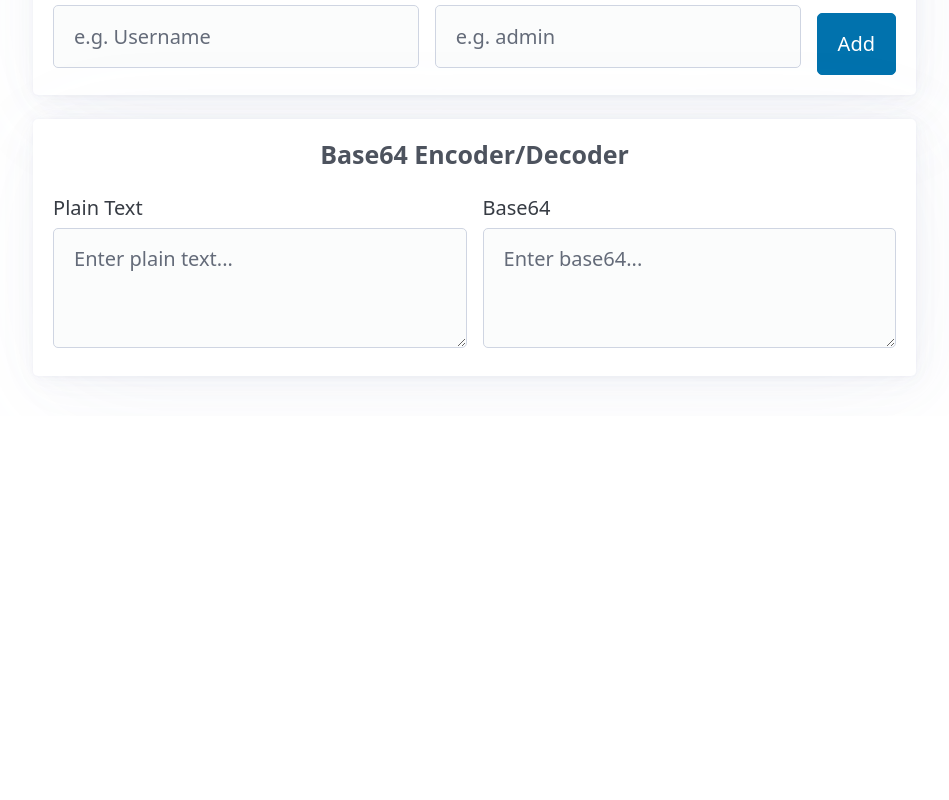
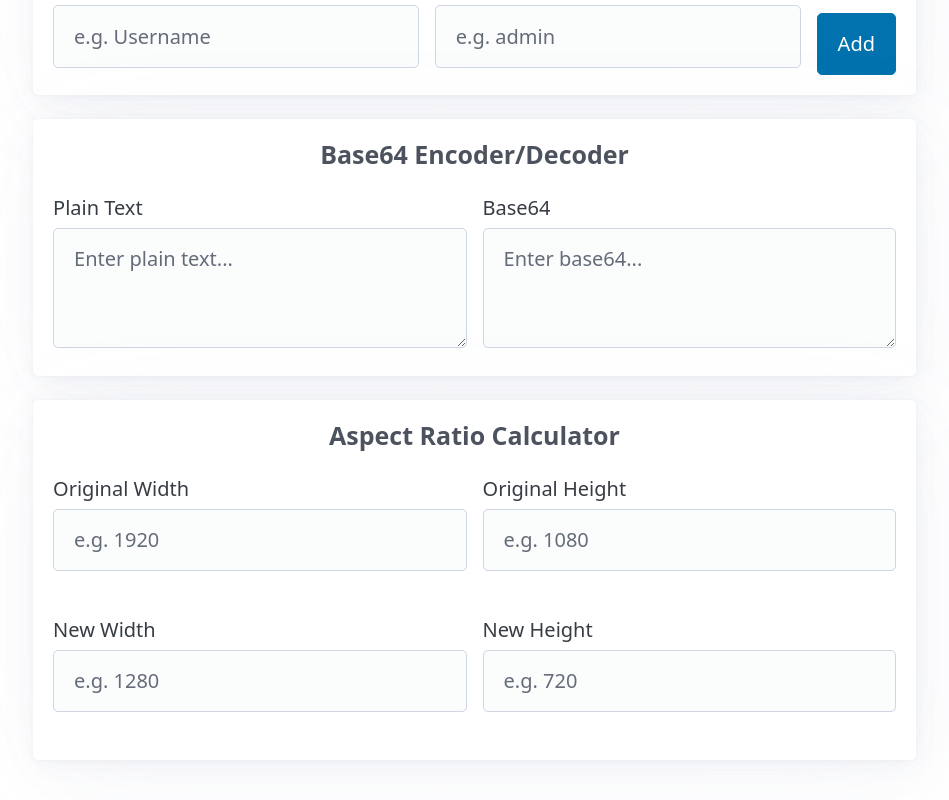
Before and after one commit to bkallaus/quick, a React (Create React App) app: page / in a window 1280 px wide. Shown: the part 1436-2236 px from the top of the page, without its empty margins (324-1273 px from the left). Before the commit the page ends 1852 px from the top, so only its background shows below. Built offline with nearby package versions, Linux system fonts and the light colour scheme.

Commit message:
feat: Aspect Ratio Calculator

```diff
--- a/src/App.tsx
+++ b/src/App.tsx
@@ -6,6 +6,7 @@ import IframeTester from "./components/iframe-tester";
 import ShareableList from "./components/shareable-list";
 import GenerateList from "./components/generate-list";
 import Base64Encoder from "./components/base64-encoder";
+import AspectRatio from "./components/aspect-ratio";
 import SideNav from "./components/side-nav";
 import "./App.css";
 
@@ -26,6 +27,7 @@ export default function App() {
           <div id="iframe-tester"><IframeTester /></div>
           <div id="generate-list"><GenerateList /></div>
           <div id="base64-encoder"><Base64Encoder /></div>
+          <div id="aspect-ratio"><AspectRatio /></div>
         </div>
       </main>
     </div>
--- /dev/null
+++ b/src/components/aspect-ratio.tsx
@@ -0,0 +1,103 @@
+import CalculationContainer from "./container";
+import React from "react";
+
+const AspectRatio = () => {
+  const [origW, setOrigW] = React.useState<number | "">("");
+  const [origH, setOrigH] = React.useState<number | "">("");
+  const [newW, setNewW] = React.useState<number | "">("");
+  const [newH, setNewH] = React.useState<number | "">("");
+
+  const handleOrigWChange = (val: string) => {
+    const num = val === "" ? "" : Number(val);
+    setOrigW(num);
+    if (num !== "" && origH !== "" && newW !== "") {
+      const calculatedNewH = Number(newW) * (Number(origH) / Number(num));
+      setNewH(parseFloat(calculatedNewH.toFixed(2)));
+    }
+  };
+
+  const handleOrigHChange = (val: string) => {
+    const num = val === "" ? "" : Number(val);
+    setOrigH(num);
+    if (num !== "" && origW !== "" && newW !== "") {
+      const calculatedNewH = Number(newW) * (Number(num) / Number(origW));
+      setNewH(parseFloat(calculatedNewH.toFixed(2)));
+    }
+  };
+
+  const handleNewWChange = (val: string) => {
+    const num = val === "" ? "" : Number(val);
+    setNewW(num);
+    if (num !== "" && origW !== "" && origH !== "") {
+      const calculatedNewH = Number(num) * (Number(origH) / Number(origW));
+      setNewH(parseFloat(calculatedNewH.toFixed(2)));
+    } else {
+      setNewH("");
+    }
+  };
+
+  const handleNewHChange = (val: string) => {
+    const num = val === "" ? "" : Number(val);
+    setNewH(num);
+    if (num !== "" && origW !== "" && origH !== "") {
+      const calculatedNewW = Number(num) * (Number(origW) / Number(origH));
+      setNewW(parseFloat(calculatedNewW.toFixed(2)));
+    } else {
+      setNewW("");
+    }
+  };
+
+  return (
+    <CalculationContainer>
+      <h4 style={{ width: "100%", textAlign: "center", marginBottom: 0 }}>Aspect Ratio Calculator</h4>
+      <div style={{ width: "100%", display: "flex", gap: "16px", flexWrap: "wrap" }}>
+        <div style={{ display: "flex", gap: "16px", flex: "1 1 100%" }}>
+          <label style={{ flex: 1 }}>
+            Original Width
+            <input
+              type="number"
+              value={origW}
+              onChange={(e) => handleOrigWChange(e.target.value)}
+              placeholder="e.g. 1920"
+              data-testid="orig-w"
+            />
+          </label>
+          <label style={{ flex: 1 }}>
+            Original Height
+            <input
+              type="number"
+              value={origH}
+              onChange={(e) => handleOrigHChange(e.target.value)}
+              placeholder="e.g. 1080"
+              data-testid="orig-h"
+            />
+          </label>
+        </div>
+        <div style={{ display: "flex", gap: "16px", flex: "1 1 100%" }}>
+          <label style={{ flex: 1 }}>
+            New Width
+            <input
+              type="number"
+              value={newW}
+              onChange={(e) => handleNewWChange(e.target.value)}
+              placeholder="e.g. 1280"
+              data-testid="new-w"
+            />
+          </label>
+          <label style={{ flex: 1 }}>
+            New Height
+            <input
+              type="number"
+              value={newH}
+              onChange={(e) => handleNewHChange(e.target.value)}
+              placeholder="e.g. 720"
+              data-testid="new-h"
+            />
+          </label>
+        </div>
+      </div>
+    </CalculationContainer>
+  );
+};
+
+export default AspectRatio;
--- a/src/components/side-nav.tsx
+++ b/src/components/side-nav.tsx
@@ -13,6 +13,7 @@ const SideNav = () => {
           <li><a href="#iframe-tester">Iframe Tester</a></li>
           <li><a href="#generate-list">Generate List</a></li>
           <li><a href="#base64-encoder">Base64 Encoder/Decoder</a></li>
+          <li><a href="#aspect-ratio">Aspect Ratio</a></li>
         </ul>
       </nav>
     </aside>
```
Also changed, not shown: pr_manifest.txt (added), 1 other file (tests, documents, lock files or other folders).
